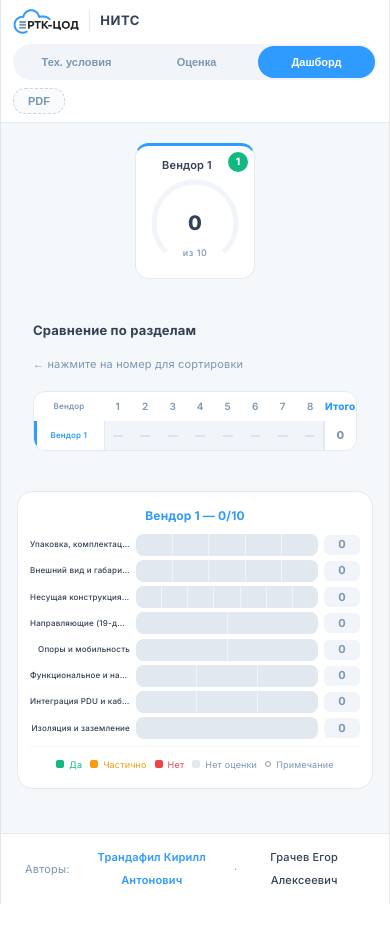
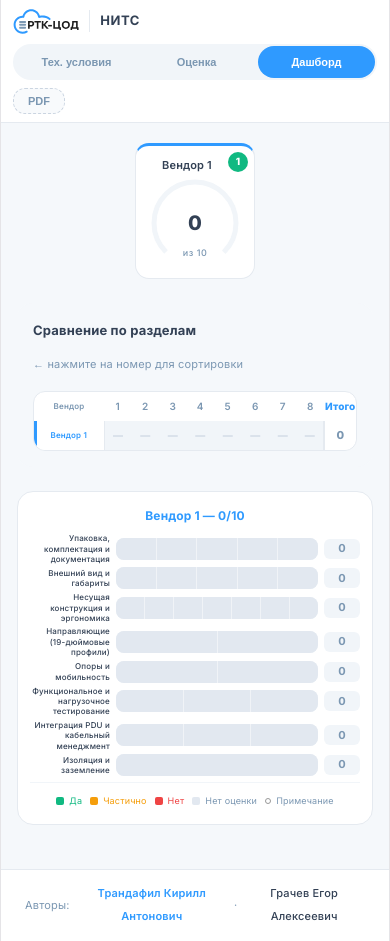
Before and after one commit to anezuf/Equipment-Testing, a React (Vite) app: page / in a window 390 px wide. Both pictures are taken after a click on the button "Дашборд". Before the commit the page ends 904 px from the top, so only its background shows below. Built offline with nearby package versions, Linux system fonts and the light colour scheme.

Commit message:
fix(dashboard): force fixed label width on mobile via CSS override

```diff
--- a/src/App.jsx
+++ b/src/App.jsx
@@ -1415,7 +1415,7 @@ export default function App(){
               const valBg=val>=8?"#D1FAE5":val>=5?"#FEF3C7":val>0?"#FEE2E2":"#F1F5F9";
               const valC=val>=8?"#065F46":val>=5?"#92400E":val>0?"#991B1B":"#7B97B2";
               return <div key={si} style={{display:"flex",alignItems:"center",gap:6,marginBottom:3}}>
-                <div className="sec-bar-label" style={{width:120,minWidth:0,fontSize:9,color:"#334155",fontWeight:500,textAlign:"right",flexShrink:0,whiteSpace:"normal",wordBreak:"break-word"}} title={s.n}>{s.n}</div>
+                <div className="sec-bar-label" style={{width:130,minWidth:130,fontSize:9,color:"#334155",fontWeight:500,textAlign:"right",flexShrink:0,lineHeight:"1.3",wordBreak:"break-word"}} title={s.n}>{s.n}</div>
                 <div style={{flex:1,minWidth:0}}><SegBar scores={v.scores} notes={v.notes} images={v.images} si={si} onNoteClick={setNotePopup} secs={sections} offs={SEC_OFF} sortByColor/></div>
                 <div style={{width:36,height:20,borderRadius:6,fontSize:11,fontWeight:700,background:valBg,color:valC,display:"flex",alignItems:"center",justifyContent:"center",flexShrink:0}}>{fmt(val)}</div>
               </div>;
--- a/src/index.css
+++ b/src/index.css
@@ -313,11 +313,15 @@ button {
 
   /* Section label inside vendor bars */
   .sec-bar-label {
-  width: 100px !important;
-  font-size: 8px !important;
-  white-space: nowrap !important;
-  overflow: hidden !important;
-  text-overflow: ellipsis !important;
+    width: 80px !important;
+    min-width: 80px !important;
+    max-width: 80px !important;
+    font-size: 8px !important;
+    white-space: normal !important;
+    word-break: break-word !important;
+    line-height: 1.3 !important;
+    text-align: right !important;
+    flex-shrink: 0 !important;
   }
 }
 
```
